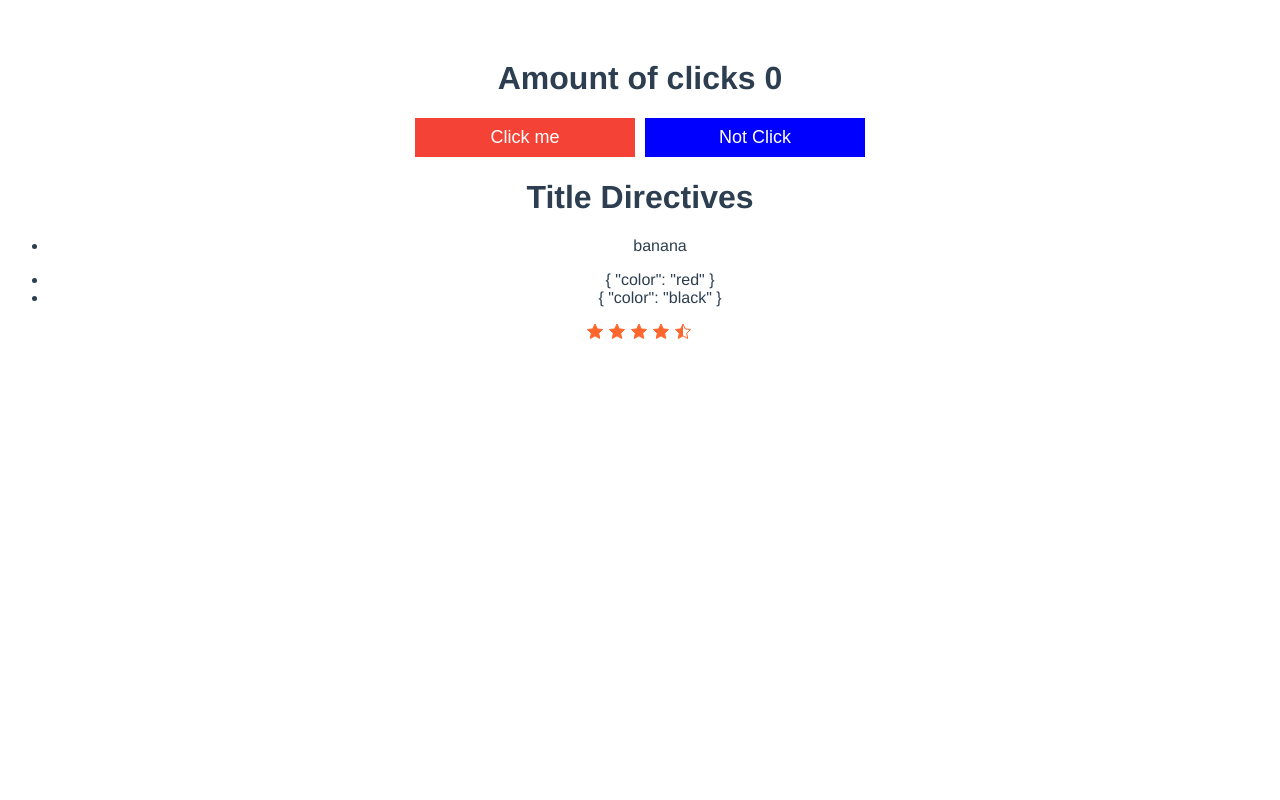
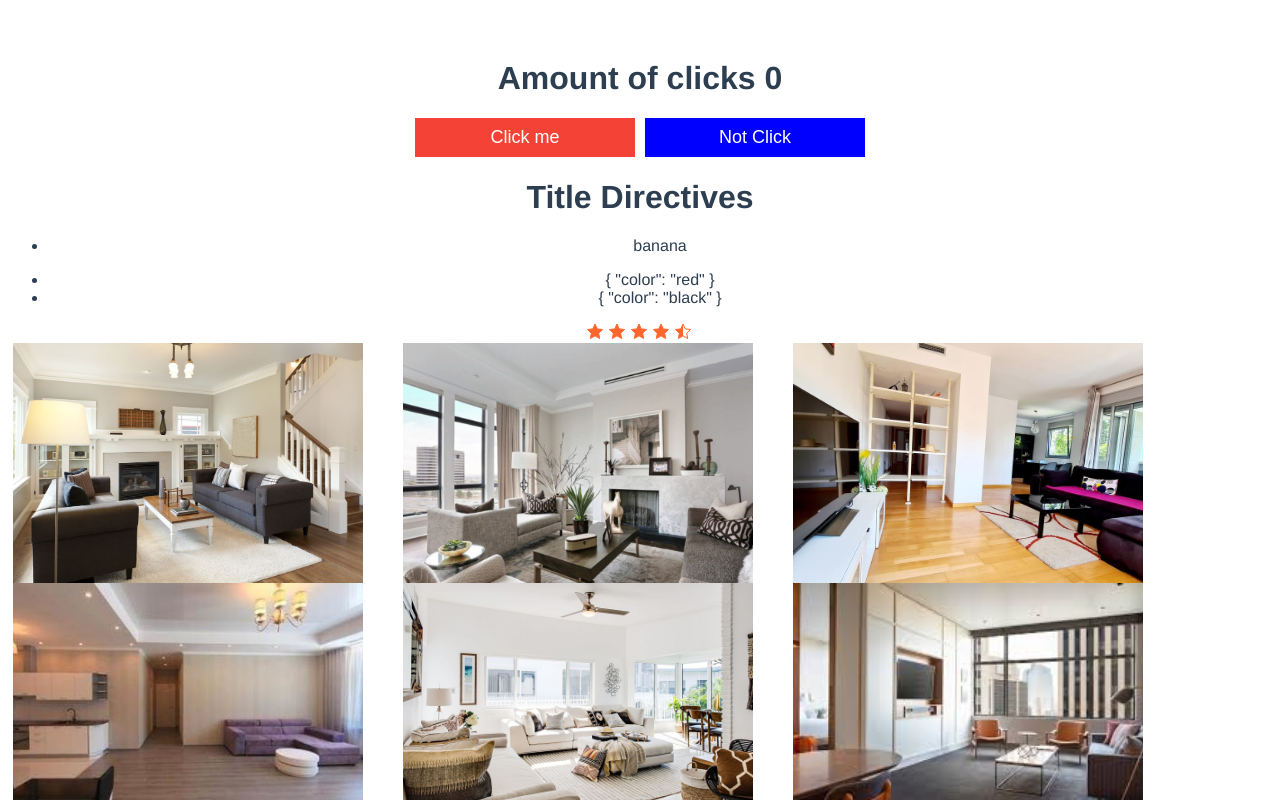
Before and after one commit to Taras-Roboteckyi/Vue-CLI_first-app, a Vue app: page / in a window 1280 px wide. Shown: the top 800 px of the page. Built offline with nearby package versions, Linux system fonts and the light colour scheme.

Commit message:
add apartment list item component and styled

```diff
--- a/src/App.vue
+++ b/src/App.vue
@@ -5,6 +5,7 @@
     <ButtonClick outlined>Not Click</ButtonClick>
     <DirectivesTest />
     <StarRating :rating="4.5" />
+    <ApartmentsList :items="apartments" />
   </div>
 </template>
 
@@ -13,13 +14,15 @@
 import ButtonClick from "./components/Button.vue";
 import DirectivesTest from "./components/DirectivesTest.vue";
 import StarRating from "./components/StarRating.vue";
+import ApartmentsList from "./components/apartment/ApartmentsList.vue";
+import apartments from "./components/apartment/apartments";
 
 export default {
 
   name: "App",
-  components: { ButtonClick, DirectivesTest, StarRating },
+  components: { ButtonClick, DirectivesTest, StarRating, ApartmentsList },
   data() {
-    return { amountOfClicks: 0 }
+    return { apartments, amountOfClicks: 0 }
   },
   computed: {
     title() {
--- /dev/null
+++ b/src/components/apartment/ApartmentsItem.vue
@@ -0,0 +1,100 @@
+<template>
+  <div class="apartments-item">
+    <div class="apartments-item__inner">
+      <img :src="imgSrc" alt="" class="apartments-item__photo" />
+      <div class="apartments-item__content">
+        <p class="apartments-item__description">
+          {{ descr }}
+        </p>
+        <div class="apartments-item__rating">
+          <StarRating :rating="rating" />
+        </div>
+        <div class="apartments-item__price">UAH {{ price }}</div>
+      </div>
+    </div>
+  </div>
+</template>
+
+<script>
+import StarRating from '../StarRating'
+
+export default {
+  name: 'ApartmentsItem',
+  components: {
+    StarRating,
+  },
+  props: {
+    descr: {
+      type: String,
+      default: '',
+    },
+    rating: {
+      type: Number,
+      default: 0,
+    },
+    price: {
+      type: Number,
+      required: true,
+    },
+    imgSrc: {
+      type: String,
+      default: '',
+    },
+  },
+}
+</script>
+
+<style lang="scss" scoped>
+.apartments-item {
+  position: relative;
+  max-width: 350px;
+  padding: 0 20px;
+
+  &__inner {
+    position: relative;
+  }
+
+  &__content {
+    position: relative;
+    padding: 20px;
+    opacity: 0;
+    transition: opacity 0.4s;
+    background: rgba(#0f1d2d, 0.7);
+    min-height: 200px;
+    color: #fff;
+    text-align: left;
+    line-height: 1.4;
+    cursor: pointer;
+    z-index: 1;
+
+    &:hover {
+      opacity: 1;
+    }
+  }
+
+  &__description {
+    margin-bottom: 20px;
+    max-height: calc(1em *1.4 *3);
+    /* Класний хак щоб обрізати слова які не влазять на карточку товару */
+    overflow: hidden;
+  }
+
+  &__rating {
+    margin-bottom: 20px;
+  }
+
+  &__price {
+    font-size: 20px;
+    font-weight: 600;
+  }
+
+  &__photo {
+    position: absolute;
+    top: 0;
+    left: 0;
+    width: 100%;
+    height: 100%;
+    object-fit: cover;
+  }
+}
+</style>
--- a/src/components/apartment/ApartmentsList.vue
+++ b/src/components/apartment/ApartmentsList.vue
@@ -1,12 +1,16 @@
 <template>
-    <div>
-
+    <div class="apartments-list">
+        <ApartmentsItem v-for="{ id, descr, rating, imgUrl, price } in items" :key="id" :descr="descr" :rating="rating"
+            :price="price" :imgSrc="imgUrl" />
     </div>
 </template>
 
 <script>
+import ApartmentsItem from './ApartmentsItem.vue';
+
 export default {
     name: "AparttmentList",
+    components: { ApartmentsItem },
     props: {
         items: {
             type: Array,
@@ -16,4 +20,15 @@ export default {
 }
 </script>
 
-<style lang="scss" scoped></style>
+<style lang="scss" scoped>
+.apartments-list {
+    display: flex;
+    flex-wrap: wrap;
+    margin-left: -15px;
+    margin-right: -15px;
+
+    &__item {
+        margin-bottom: 30px;
+    }
+}
+</style>
```
